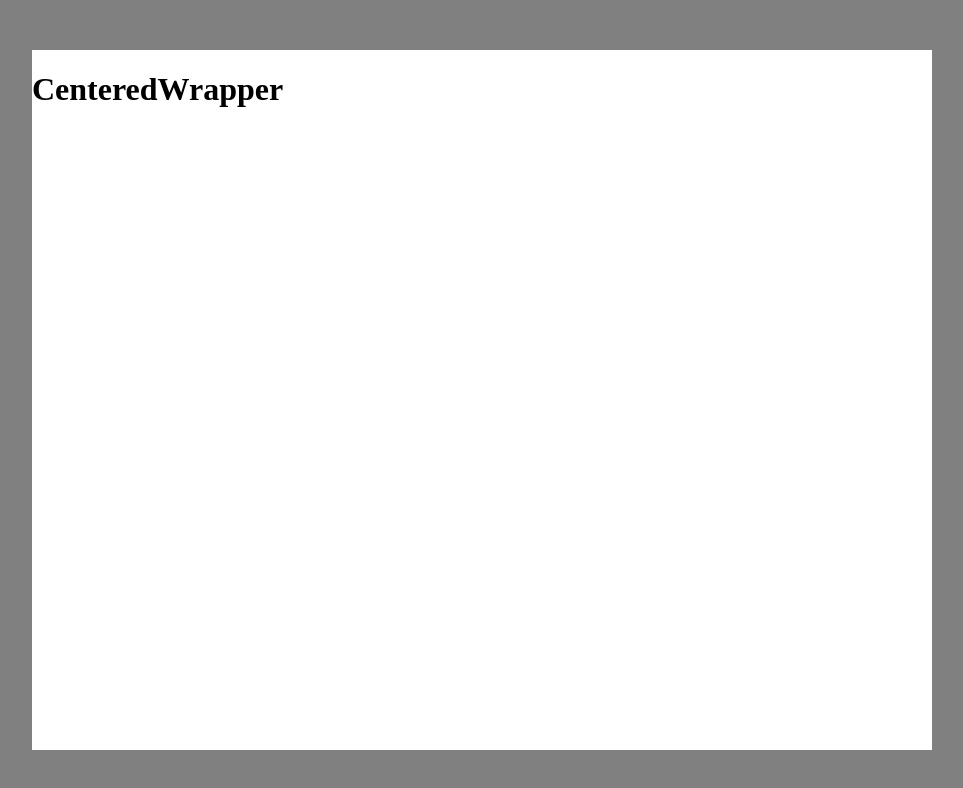
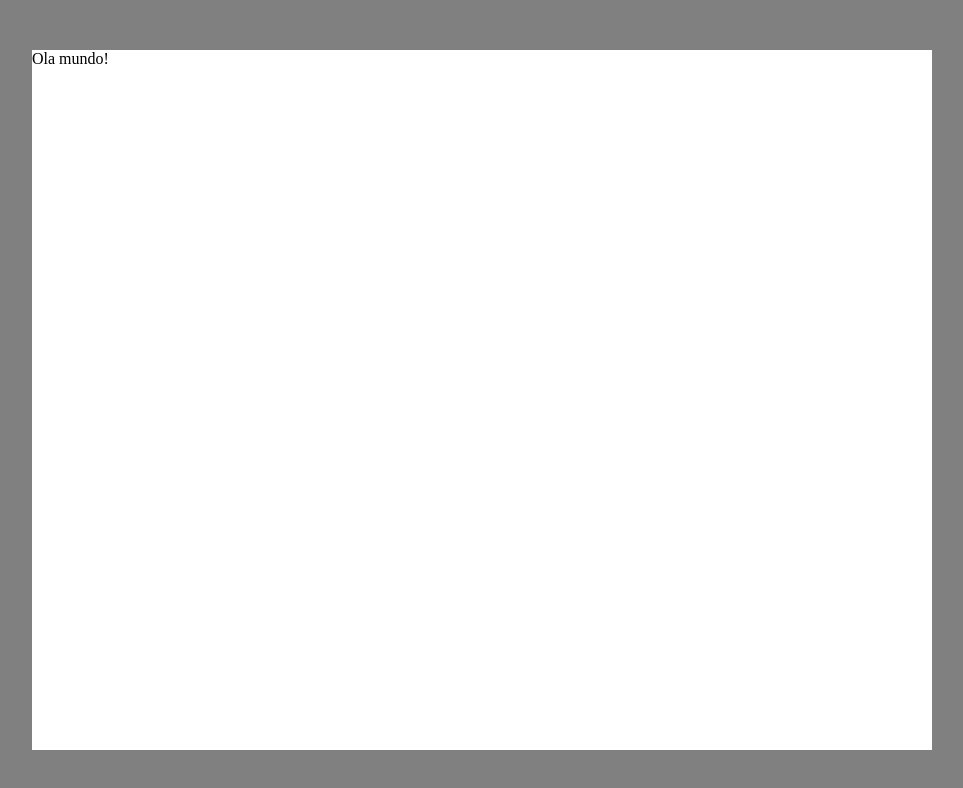
Before and after one commit to eduardo-pinheiro/calculator, a React (Create React App) app: page / in a window 1280 px wide. Shown: the top 788 px of the page, without its empty margins (158-1121 px from the left). Built offline with nearby package versions, Linux system fonts and the light colour scheme.

Commit message:
finish centered wrapper

```diff
--- a/src/components/CenteredWrapper/centered-wrapper.controller.tsx
+++ b/src/components/CenteredWrapper/centered-wrapper.controller.tsx
@@ -2,8 +2,12 @@ import React from 'react';
 import CenteredWrapperView from './centered-wrapper.view';
 import ICenteredWrapper from './centered-wrapper.props';
 
-const CenteredWrapper: React.FC<ICenteredWrapper> = () => {
-  return <CenteredWrapperView />;
+const CenteredWrapper: React.FC<ICenteredWrapper> = (props) => {
+  const {
+    children,
+  } = props;
+
+  return <CenteredWrapperView children={children} />;
 };
 
 export default CenteredWrapper;
--- a/src/components/CenteredWrapper/centered-wrapper.props.ts
+++ b/src/components/CenteredWrapper/centered-wrapper.props.ts
@@ -1,3 +1,7 @@
-interface ICenteredWrapper {}
+import React from "react";
+
+interface ICenteredWrapper {
+  children?: React.ReactNode;
+}
 
 export default ICenteredWrapper;
--- a/src/components/CenteredWrapper/centered-wrapper.view.tsx
+++ b/src/components/CenteredWrapper/centered-wrapper.view.tsx
@@ -1,12 +1,14 @@
 import React from 'react';
 import CenteredWrapperWrapper from './centered-wrapper.style';
 
-interface IProps {}
+interface IProps {
+  children?: React.ReactNode;
+}
 
-const CenteredWrapperViewNoMemo: React.FC<IProps> = () => (
+const CenteredWrapperViewNoMemo: React.FC<IProps> = (props) => (
   <CenteredWrapperWrapper className='centered-wrapper-component'>
     <div className='content'>
-      <h1>CenteredWrapper</h1>
+      {props.children}
     </div>
   </CenteredWrapperWrapper>
 );
--- a/src/pages/InitialPage/initial-page.view.tsx
+++ b/src/pages/InitialPage/initial-page.view.tsx
@@ -2,11 +2,11 @@ import React from 'react';
 import InitialPageWrapper from './initial-page.style';
 import { CenteredWrapper } from '../../components';
 
-interface IProps {}
+interface IProps { }
 
 const InitialPageViewNoMemo: React.FC<IProps> = () => (
   <InitialPageWrapper className='initial-page-component'>
-    <CenteredWrapper />
+    <CenteredWrapper><>Ola mundo!</></CenteredWrapper>
   </InitialPageWrapper>
 );
 
```
